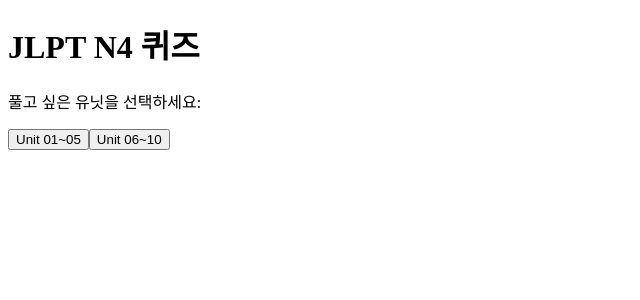
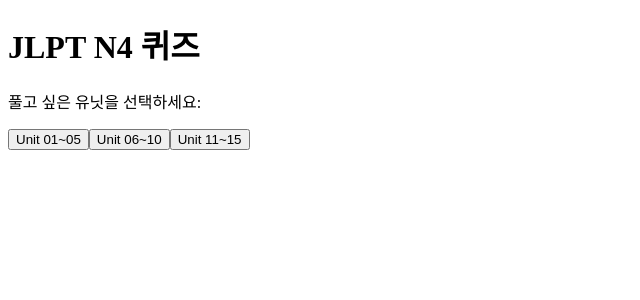
Before and after one commit to kyomusyugi/JLPT_N4, a Next.js app: page / in a window 1280 px wide. Shown: the top 300 px of the page, without its empty margins (0-640 px from the left). Built offline with nearby package versions, Linux system fonts and the light colour scheme.

Commit message:
Update page.tsx

```diff
--- a/app/page.tsx
+++ b/app/page.tsx
@@ -3,11 +3,13 @@
 import { useState } from "react";
 import { words_01_05 } from "@/lib/words_01_05";
 import { words_06_10 } from "@/lib/words_06_10";
+import { words_11_15 } from "@/lib/words_11_15";
 import QuizPage from "@/components/quizpage";
 
 const units = {
   "Unit 01~05": words_01_05,
   "Unit 06~10": words_06_10,
+  "Unit 11~15": words_11_15,
 };
 
 export default function HomePage() {
```
